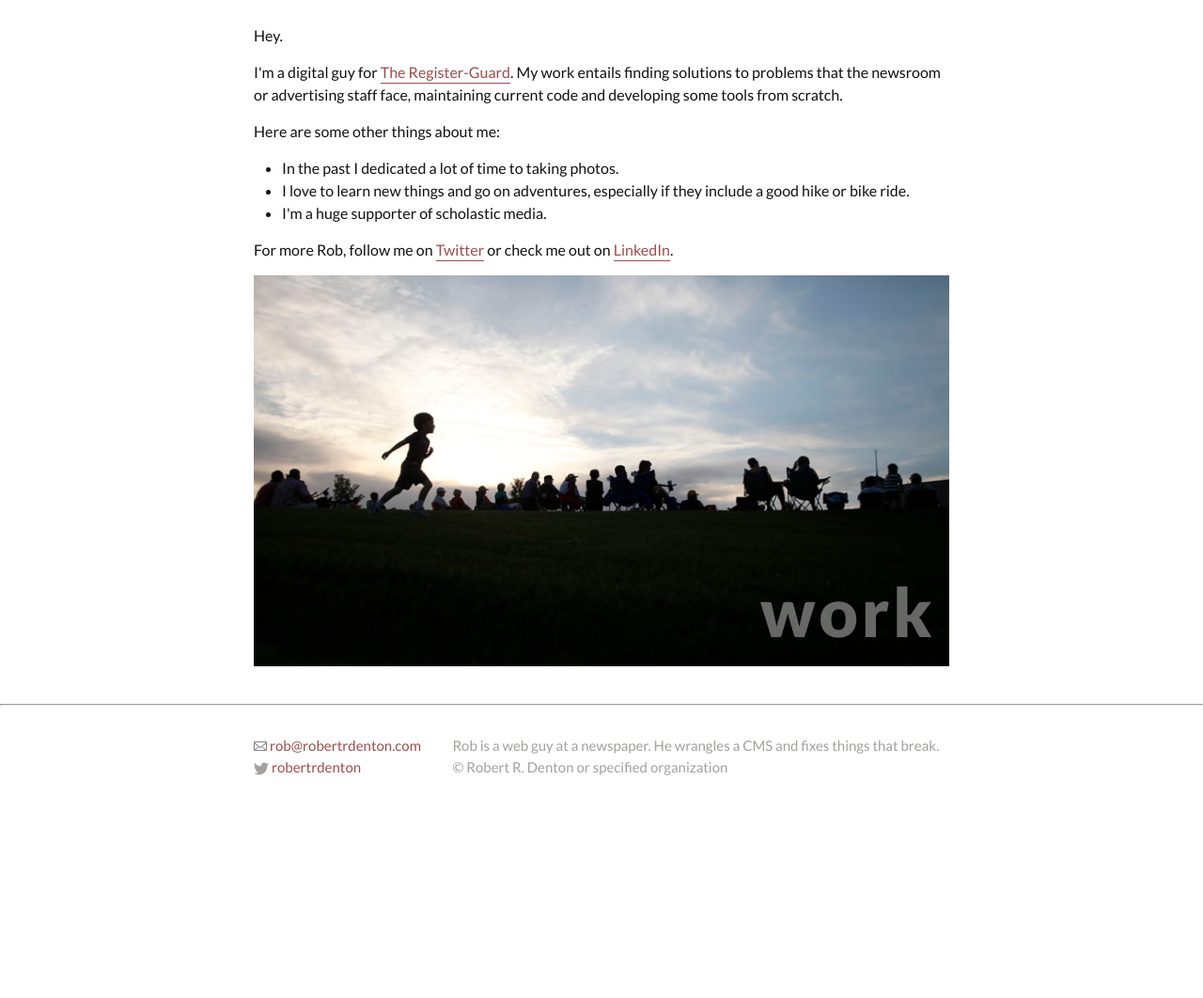
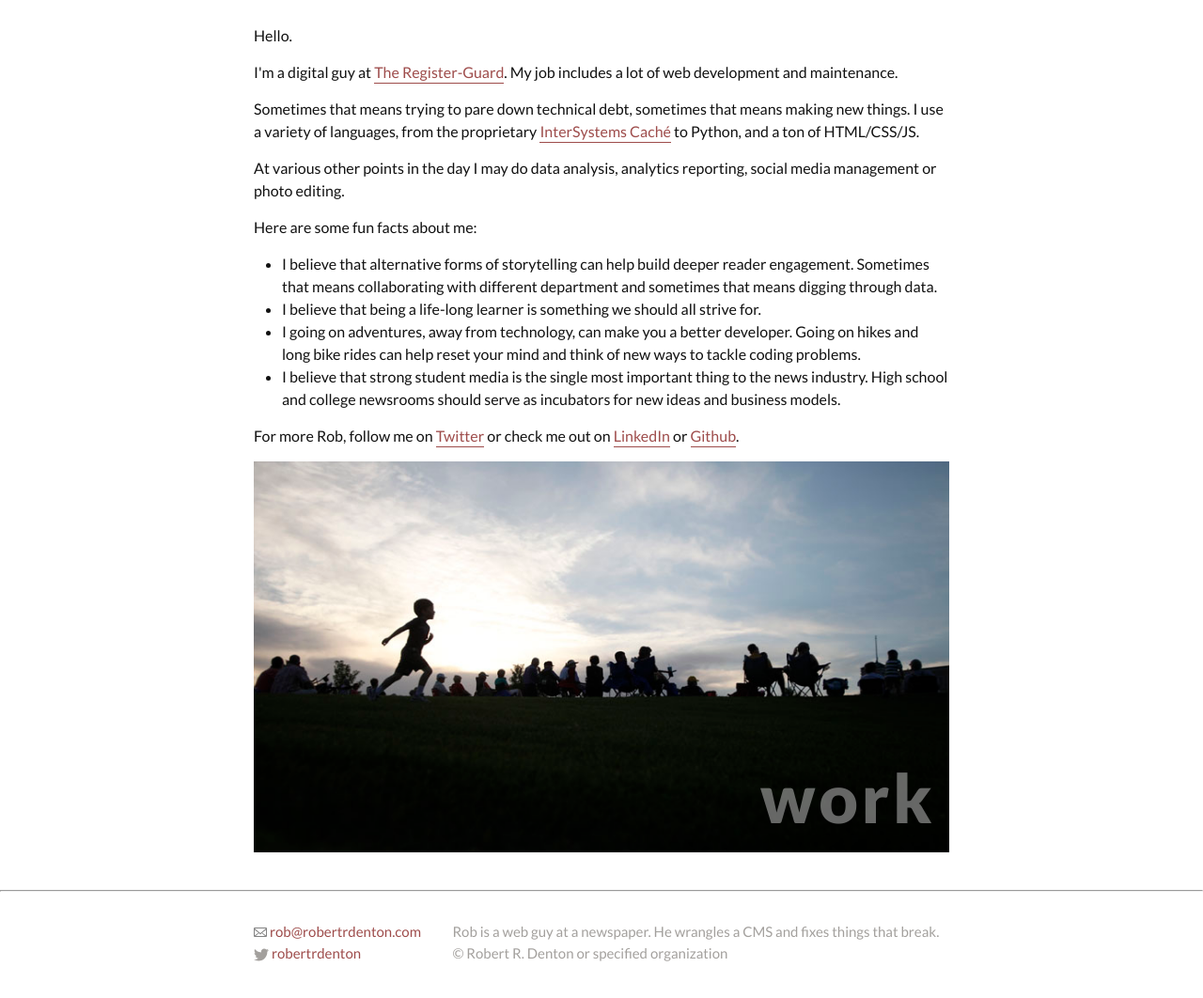
Before and after one commit to robertdenton/robertdenton.github.io, a Jekyll site: the page built from index.html, in a window 1280 px wide, cut to the strip 104-1189 px from the top of the page. Shown: the top 1062 px of the strip at 94% size. Built offline with Jekyll 4.4.1, drawn with Linux system fonts in a browser that asks for light colours; before the commit the page ends 991 px from its top, so only the background shows below that.

Commit message:
Update text

```diff
--- a/index.html
+++ b/index.html
@@ -4,15 +4,18 @@ layout: default
 
 <div class="home">
 
-	<p>Hey.</p>
-	<p>I'm a digital guy for <a href="http://registerguard.com" target="_blank">The Register-Guard</a>. My work entails finding solutions to problems that the newsroom or advertising staff face, maintaining current code and developing some tools from scratch.</p>
-	<p>Here are some other things about me:</p>
+	<p>Hello.</p>
+	<p>I'm a digital guy at <a href="http://registerguard.com" target="_blank">The Register-Guard</a>. My job includes a lot of web development and maintenance.</p>
+	<p>Sometimes that means trying to pare down technical debt, sometimes that means making new things. I use a variety of languages, from the proprietary <a href="https://en.wikipedia.org/wiki/InterSystems_Cach%C3%A9" target="_blank">InterSystems Caché</a> to Python, and a ton of HTML/CSS/JS.</p>
+	<p>At various other points in the day I may do data analysis, analytics reporting, social media management or photo editing.</p>
+	<p>Here are some fun facts about me:</p>
 	<ul>
-		<li>In the past I dedicated a lot of time to taking photos.</li>
-		<li>I love to learn new things and go on adventures, especially if they include a good hike or bike ride.</li>
-		<li>I'm a huge supporter of scholastic media.</li>
+		<li>I believe that alternative forms of storytelling can help build deeper reader engagement. Sometimes that means collaborating with different department and sometimes that means digging through data.</li>
+		<li>I believe that being a life-long learner is something we should all strive for.</li>
+		<li>I going on adventures, away from technology, can make you a better developer. Going on hikes and long bike rides can help reset your mind and think of new ways to tackle coding problems.</li>
+		<li>I believe that strong student media is the single most important thing to the news industry. High school and college newsrooms should serve as incubators for new ideas and business models.</li>
 	</ul>
-	<p>For more Rob, follow me on <a href="http://twitter.com/robertrdenton/">Twitter</a> or check me out on <a href="https://www.linkedin.com/in/robertrdenton">LinkedIn</a>.</p>
+	<p>For more Rob, follow me on <a href="http://twitter.com/robertrdenton/" target="_blank">Twitter</a> or check me out on <a href="https://www.linkedin.com/in/robertrdenton" target="_blank">LinkedIn</a> or <a href="https://github.com/robertdenton" target="_blank">Github</a>.</p>
 
 	<div class="rd-links">
 
```
Also changed, not shown: work.html (+6 -6 lines).
